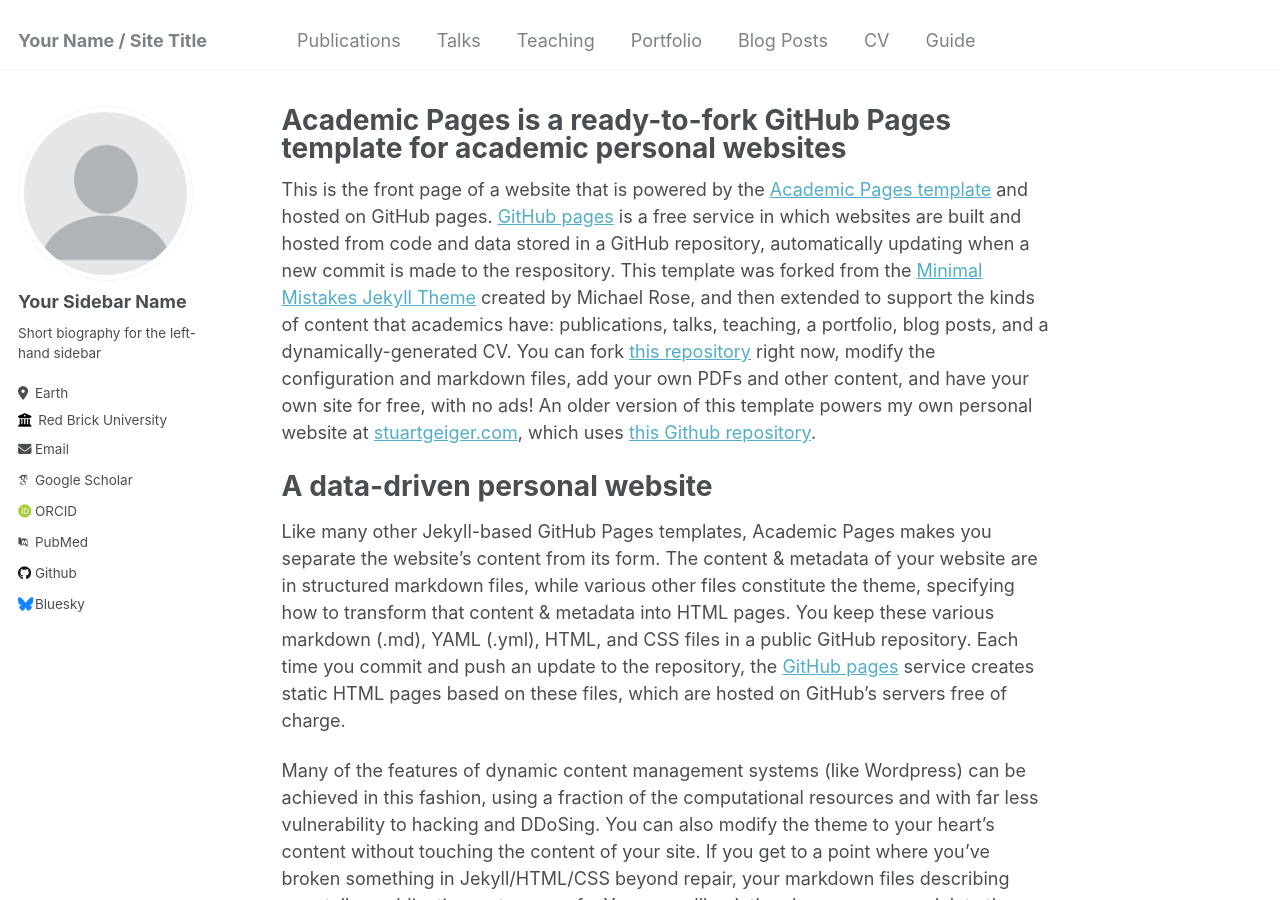
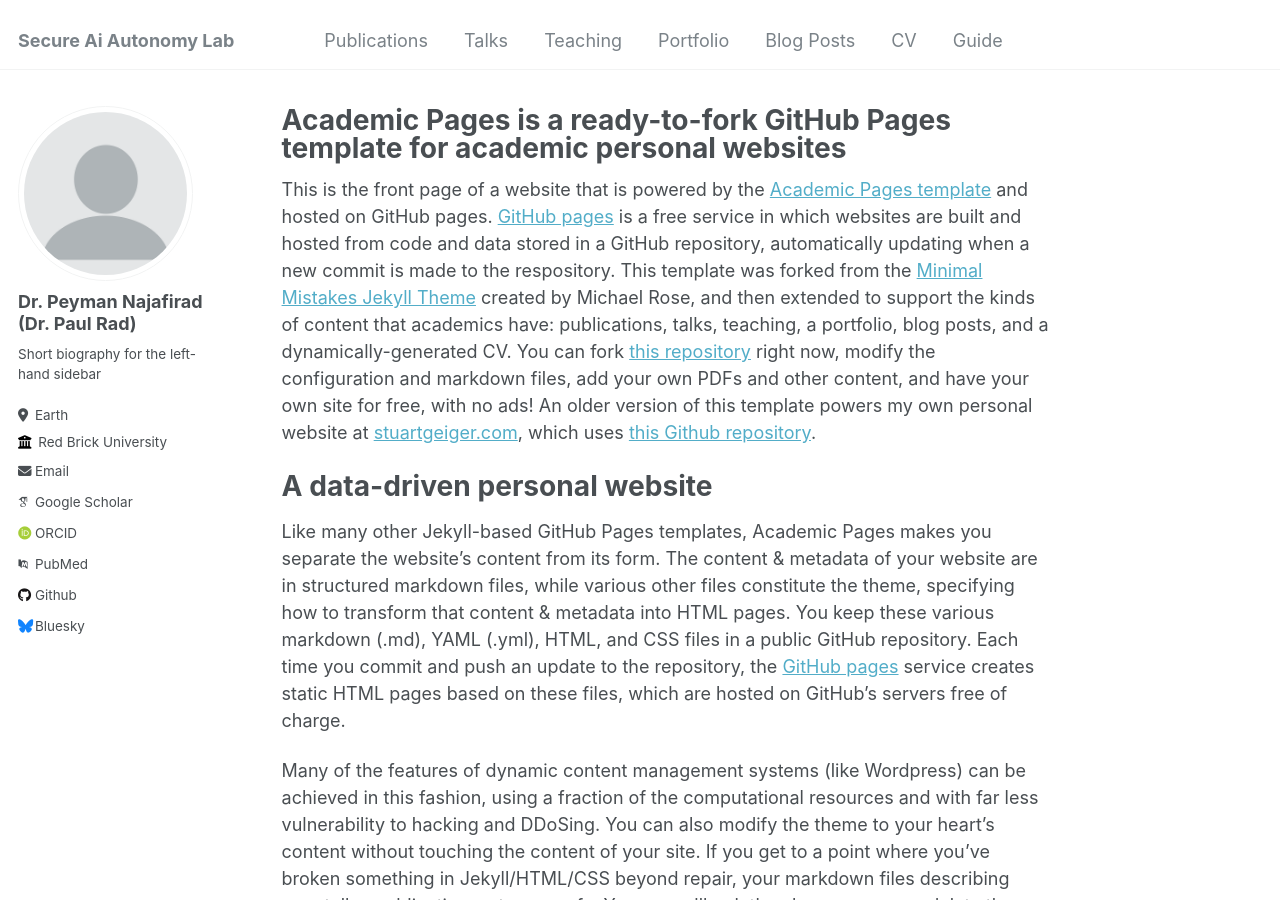
Before and after one commit to vohongthinh2011/PeymanNajafiradDemo, a Jekyll site: the page built from _pages/about.md, in a window 1280 px wide and 900 px high. Built offline with Jekyll 4.4.1, drawn with Linux system fonts in a browser that asks for light colours; some web fonts are replaced.

Commit message:
Update _config.yml

```diff
--- a/_config.yml
+++ b/_config.yml
@@ -8,7 +8,7 @@
 
 # Basic Site Settings
 locale                   : "en-US"
-title                    : "Your Name / Site Title"
+title                    : "Secure Ai Autonomy Lab"
 title_separator          : "-"
 name                     : &name "Your Name"
 description              : &description "personal description"
@@ -22,7 +22,7 @@ repository               : "academicpages/academicpages.github.io"
 author:
   # Biographic information
   avatar           : "profile.png"
-  name             : "Your Sidebar Name"
+  name             : "Dr. Peyman Najafirad (Dr. Paul Rad)"
   pronouns         : # example: "she/her"
   bio              : "Short biography for the left-hand sidebar"
   location         : "Earth"
```
